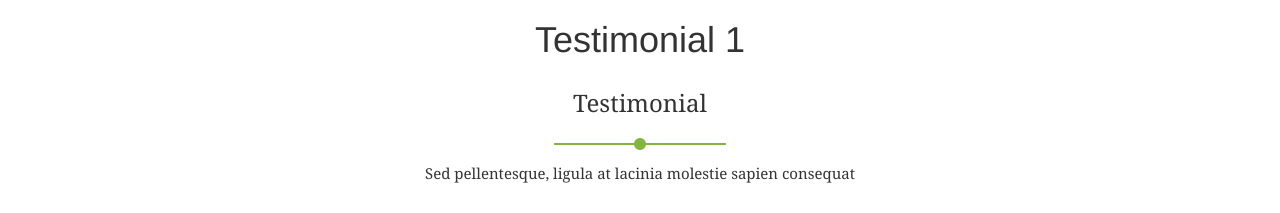
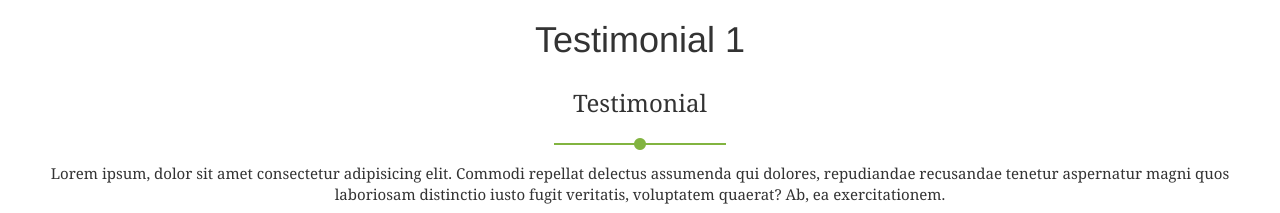
Before and after one commit to Prashanthspokesly/HtmlLib, a plain HTML site: page testmonials/t1/index.html in a window 1280 px wide. Shown: the top 213 px of the page. Drawn offline with nearby package versions, Linux system fonts and the light colour scheme.

Commit message:
p tag text changed

```diff
--- a/testmonials/t1/index.html
+++ b/testmonials/t1/index.html
@@ -22,7 +22,7 @@
 					<hr class="border"></hr>
 					<span class="fa  fa-circle t1" ></span>
 					<hr class="border"></hr>
-					<p>Sed pellentesque, ligula at lacinia molestie sapien consequat</p>
+					<p>Lorem ipsum, dolor sit amet consectetur adipisicing elit. Commodi repellat delectus assumenda qui dolores, repudiandae recusandae tenetur aspernatur magni quos laboriosam distinctio iusto fugit veritatis, voluptatem quaerat? Ab, ea exercitationem.</p>
 				</div>
 			</div>
 		<div class="col-lg-8 testimonial-main">
```
